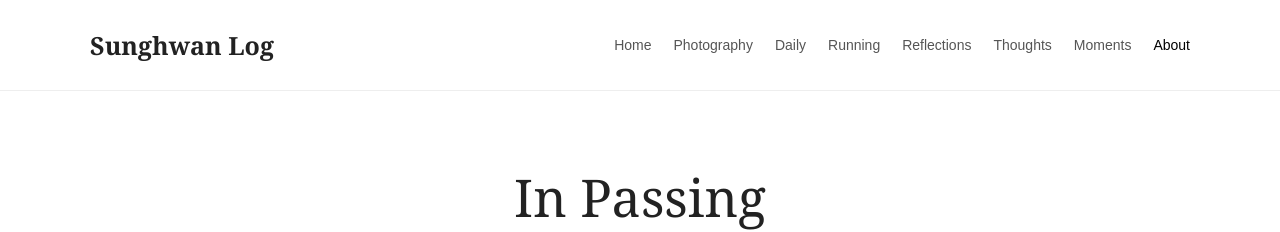
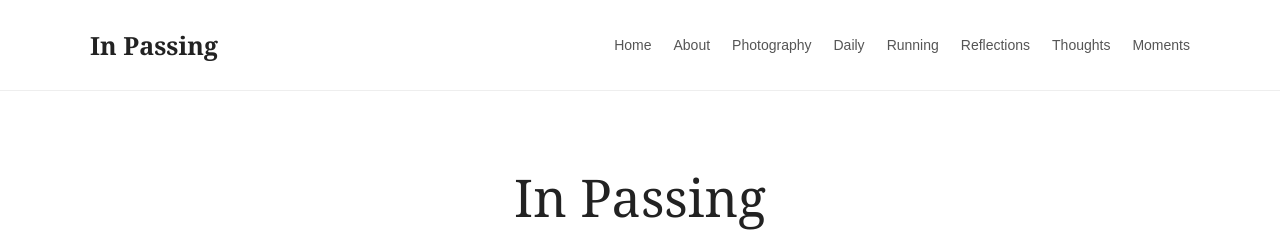
Before and after one commit to sunghwanlog/sunghwanlog.github.io, a Jekyll site: the page built from about.html, in a window 1280 px wide. Shown: the top 232 px of the page. Built offline with Jekyll 4.4.1, drawn with Linux system fonts in a browser that asks for light colours.

Commit message:
Update about.html

```diff
--- a/about.html
+++ b/about.html
@@ -13,7 +13,7 @@
     content="width=device-width, initial-scale=1.0"
   >
 
-  <title>About | In Passing </title>
+  <title>About | In Passing</title>
 
 
   <style>
@@ -126,7 +126,7 @@
 
 
     .about-label {
-      margin-top: 18px;            /* Spacing: In Passing and A PERSONAL */
+      margin-top: 18px;
       margin-bottom: 0;
 
       color: #999;
@@ -210,6 +210,7 @@
 
       text-align: center;
     }
+
 
     .about-tagline {
       margin: 0;
@@ -494,72 +495,10 @@
 
 
 <!-- =========================
-     HEADER
+     COMMON HEADER
 ========================= -->
 
-<header>
-
-  <div class="container">
-
-    <nav>
-
-
-      <div class="logo">
-
-        <a href="{{ '/' | relative_url }}">
-          Sunghwan Log
-        </a>
-
-      </div>
-
-
-
-      <div class="menu">
-
-        <a href="{{ '/' | relative_url }}">
-          Home
-        </a>
-
-        <a href="{{ '/photography.html' | relative_url }}">
-          Photography
-        </a>
-
-        <a href="{{ '/daily.html' | relative_url }}">
-          Daily
-        </a>
-
-        <a href="{{ '/running.html' | relative_url }}">
-          Running
-        </a>
-
-        <a href="{{ '/reflections.html' | relative_url }}">
-          Reflections
-        </a>
-
-        <a href="{{ '/thoughts.html' | relative_url }}">
-          Thoughts
-        </a>
-
-        <a href="{{ '/moments.html' | relative_url }}">
-          Moments
-        </a>
-
-        <a
-          class="active"
-          href="{{ '/about.html' | relative_url }}"
-        >
-          About
-        </a>
-
-      </div>
-
-
-    </nav>
-
-  </div>
-
-</header>
-
+{% include header.html %}
 
 
 <!-- =========================
@@ -627,11 +563,11 @@
           잊힐 수 있는 이야기들을 기억하고 싶습니다.
         </p>
 
-  </div>
-
-</div>
+      </div>
 
     </div>
+
+
 
     <hr class="divider">
 
```
Also changed, not shown: other parts of about.html (+0 -3 lines).
